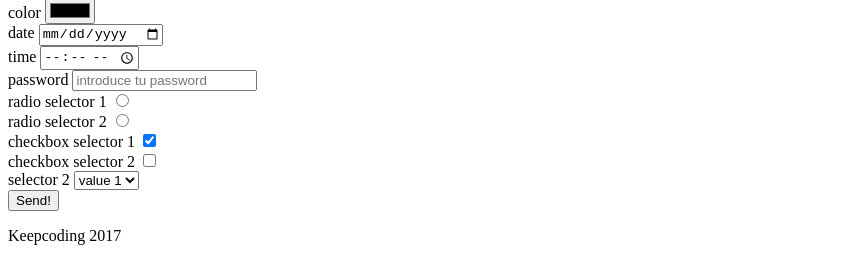
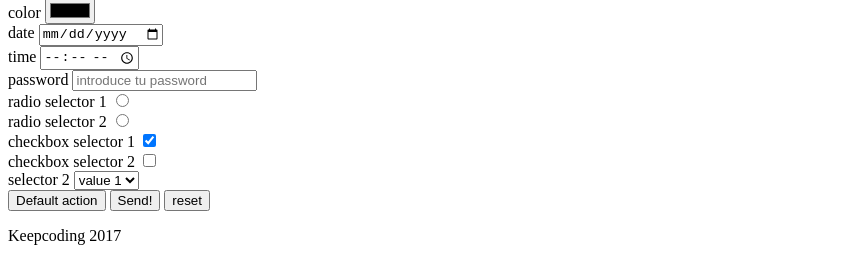
Before and after one commit to mcasellasg/Altran-Oct, a plain HTML site: page index.html in a window 1280 px wide. Shown: the part 1056-1317 px from the top of the page, without its empty margins (0-858 px from the left). Drawn offline with Linux system fonts and the light colour scheme.

Commit message:
form buttons

```diff
--- a/index.html
+++ b/index.html
@@ -161,7 +161,9 @@
           </select>
       </div>
 
+      <button>Default action</button>
       <button type="submit">Send!</button>
+      <button type="reset">reset</button>
     </form>
   </section>
 
```
